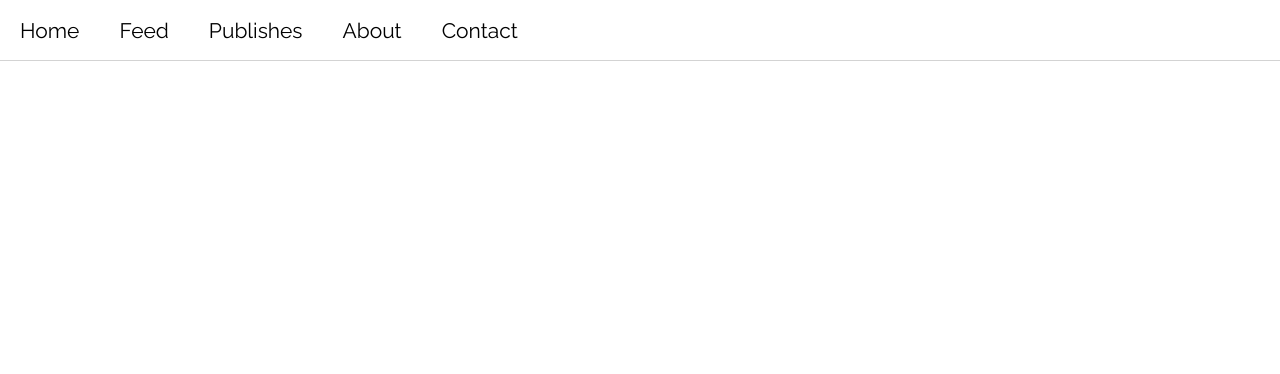
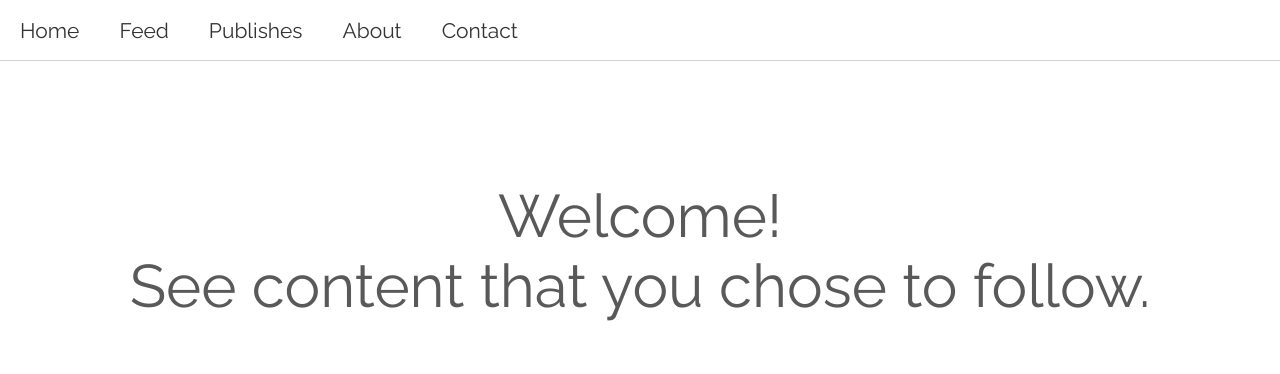
Before and after one commit to ankita1010/sass-examples, a website: page index.html in a window 1280 px wide. Drawn offline with Linux system fonts and the light colour scheme.

Commit message:
added more styles

```diff
--- a/index.html
+++ b/index.html
@@ -6,27 +6,33 @@
 	<meta http-equiv="X-UA-Compatible" content="ie=edge">
 	<link rel="stylesheet" type="text/css" href="css/style.css">
 	<link href="https://fonts.googleapis.com/css?family=Raleway&display=swap" rel="stylesheet">
+	<link rel="shortcut icon" href=https://img.icons8.com/dusk/64/000000/pen.png type="image/png">
 	<title>Blog</title>
 </head>
 <body>
 	<nav>
 		<ul>
 			<li>
-				Home
+				<a href="#">Home</a>
 			</li>
 			<li>
-				Feed
+				<a href="#feed">Feed</a>
 			</li>
 			<li>
-				Publishes
+				<a href="#publishes">Publishes</a>
 			</li>
 			<li>
-				About
+				<a href="#about">About</a>
 			</li>
 			<li>
-				Contact
+				<a href="#contact">Contact</a>
 			</li>
 		</ul>
 	</nav>
+	<section class="main">
+		<h1 class="page-header">
+			Welcome! <br> See content that you chose to follow.
+		</h1>
+	</section>
 </body>
 </html>
--- a/sass/_common.scss
+++ b/sass/_common.scss
@@ -1,3 +1,5 @@
+@import 'variables';
+
 @mixin common-list($horizontal: true, $style-type: none) {
 	list-style-type: $style-type;
 	@if($horizontal == true) {
@@ -5,3 +7,8 @@
 		align-items: center;
 	}
 }
+
+@mixin headers {
+	font-weight: 200;
+	color: lighten($primary-text, 15%);
+}
--- a/sass/_variables.scss
+++ b/sass/_variables.scss
@@ -1,5 +1,5 @@
 // == TEXT COLORS ==
-$primary-text: darken(black, 20%);
+$primary-text: lighten(black, 20%);
 $secondary-text: gray;
 
 
--- a/sass/navbar.scss
+++ b/sass/navbar.scss
@@ -1,5 +1,6 @@
 @mixin nav-styles($height: 60px) {
 	top: 0;
+	position: relative;
 	width: 100vw;
 	max-width: 100vw;
 	height: $height;
--- a/sass/style.scss
+++ b/sass/style.scss
@@ -8,6 +8,7 @@ body {
 		color: $primary-text;
 		font-family: 'Raleway', sans-serif;
 	}
+
 	nav {
 		font-size: 21px;
 		font-weight: 200;
@@ -19,7 +20,29 @@ body {
 			padding-left: 20px;
 			li{
 				margin-right: 40px;
+				a {
+					text-decoration: none;
+					color: $primary-text;
+					&:hover {
+						color: lighten($color: $primary-text, $amount: 15%);
+						text-decoration: underline;
+					}
+				}
 			}
 		}
 	}
+
+	.main {
+		width: 100%;
+		display: flex;
+		justify-content: center;
+		.page-header {
+			@include headers;
+			width: 80vw;
+			min-width: 200px;
+			font-size: 60px;
+			margin-top: 15vh;
+			text-align: center;
+		}
+	}
 }
```
Also changed, not shown: css/style.css.
